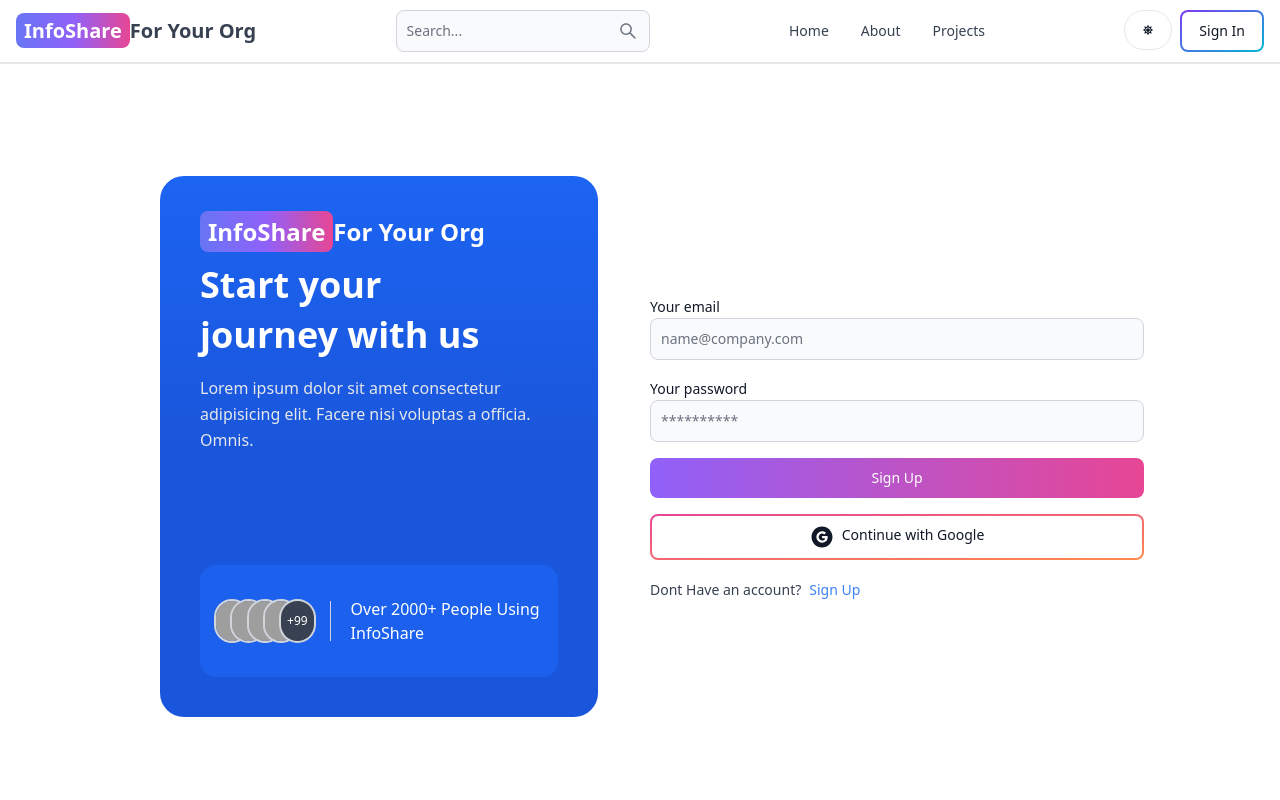
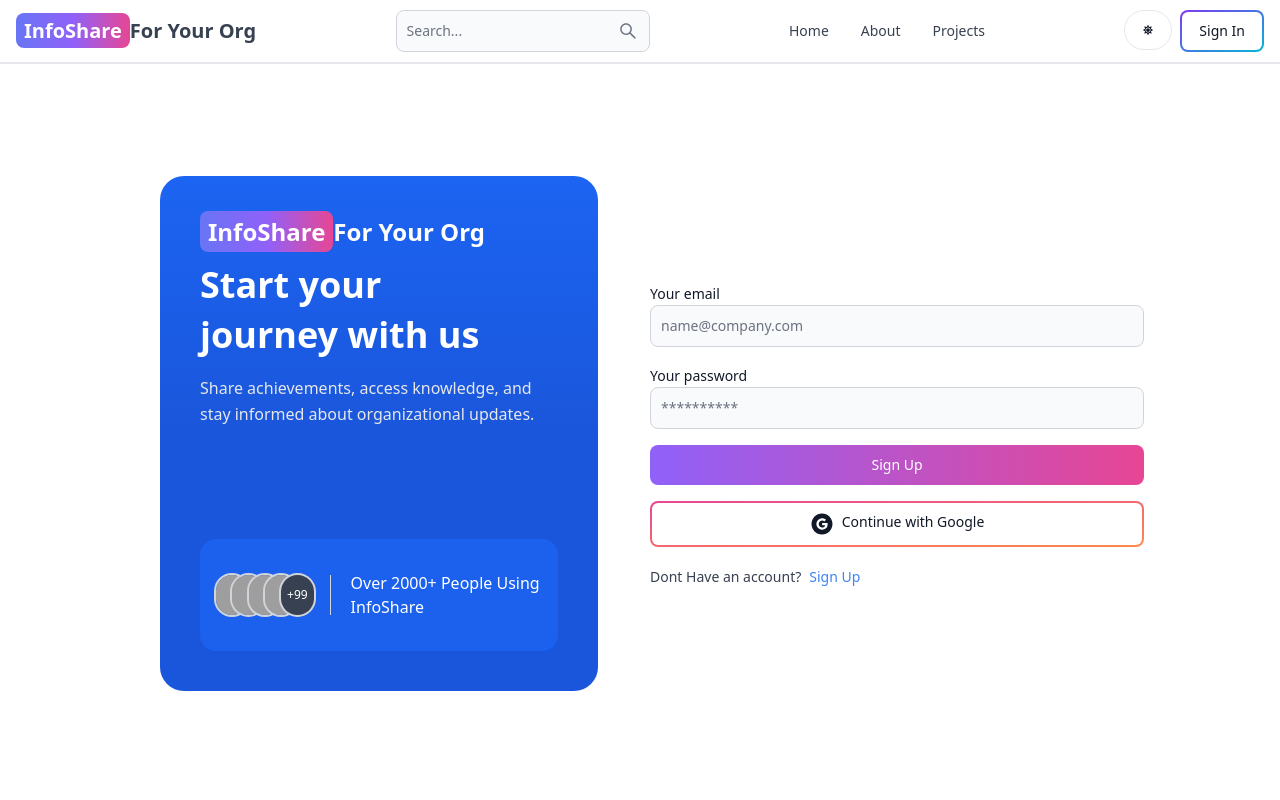
Before and after one commit to Anup-maurya/InfoShare-For-Your-Org, a React (Vite) app in the folder client/: page /sign-in in a window 1280 px wide. Shown: the top 800 px of the page. Built offline with nearby package versions, Linux system fonts and the light colour scheme; no server answers; grey boxes are pictures that could not be loaded.

Commit message:
updated signin and signup page

```diff
--- a/client/src/pages/SignIn.jsx
+++ b/client/src/pages/SignIn.jsx
@@ -63,7 +63,7 @@
       Start your <br />
       journey with us
     </p>
-    <p className="mb-28 leading-relaxed text-gray-200">Lorem ipsum dolor sit amet consectetur adipisicing elit. Facere nisi voluptas a officia. Omnis.</p>
+    <p className="mb-28 leading-relaxed text-gray-200">Share achievements, access knowledge, and stay informed about organizational updates.</p>
     <div className="bg-blue-600/80 rounded-2xl px-4 py-8">
 
         <div className="flex content-center items-center  gap-1">
--- a/client/src/pages/SignUp.jsx
+++ b/client/src/pages/SignUp.jsx
@@ -58,7 +58,7 @@
     Start your <br />
     journey with us
   </p>
-  <p className="mb-28 leading-relaxed text-gray-200">Lorem ipsum dolor sit amet consectetur adipisicing elit. Facere nisi voluptas a officia. Omnis.</p>
+  <p className="mb-28 leading-relaxed text-gray-200">Share achievements, access knowledge, and stay informed about organizational updates.</p>
   <div className="bg-blue-600/80 rounded-2xl px-4 py-8">
 
       <div className="flex content-center items-center  gap-1">
```
Also changed, not shown: 3 other files (tests, documents, lock files or other folders).
